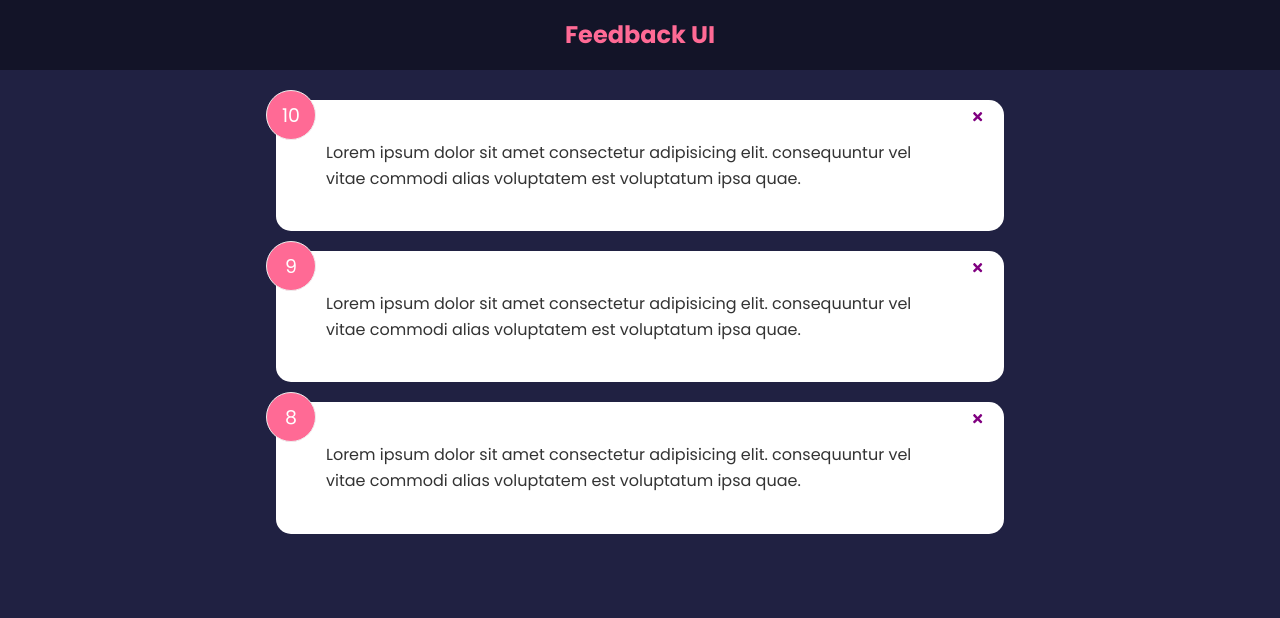
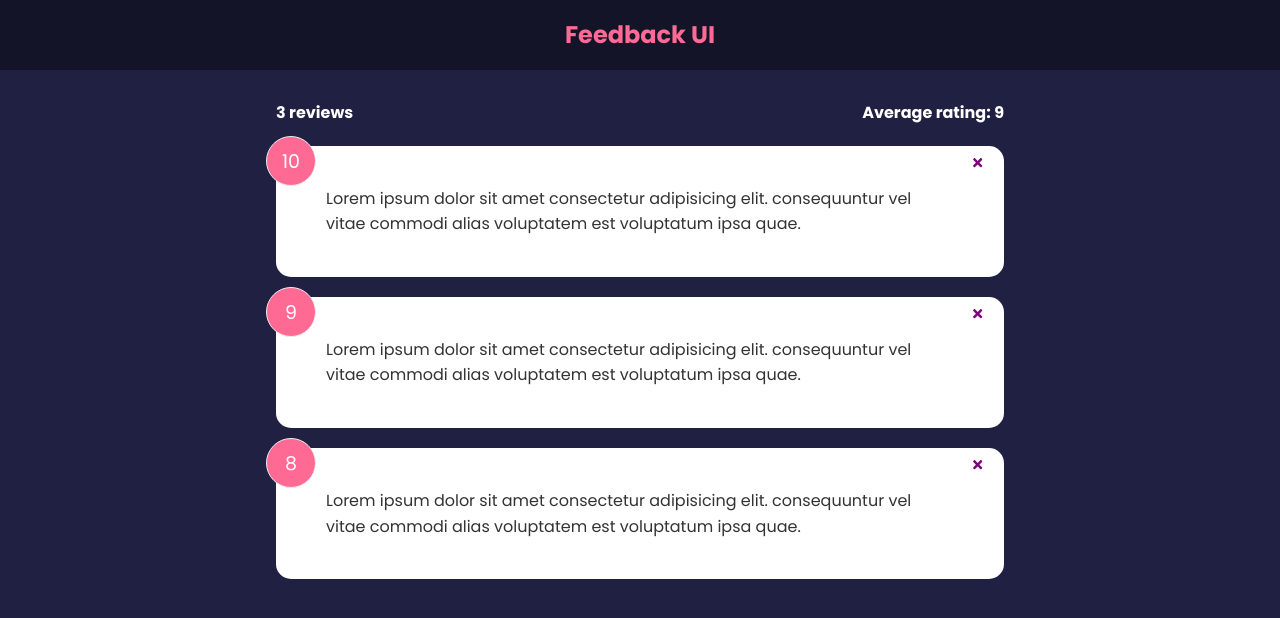
Before and after one commit to MercEzz/feedback-ui, a React (Create React App) app: page / in a window 1280 px wide. Shown: the top 618 px of the page. Built offline with nearby package versions, Linux system fonts and the light colour scheme.

Commit message:
FeedBack stats added

```diff
--- a/src/App.js
+++ b/src/App.js
@@ -1,6 +1,7 @@
 import { useState } from "react";
 
 import FeedBackList from "./components/FeedBackList";
+import FeedBackStats from "./components/FeedBackStats";
 import Header from "./components/Header";
 import FeedbackData from "./data/FeedBackData";
 
@@ -17,6 +18,7 @@
     <>
       <Header />
       <div className="container">
+        <FeedBackStats feedback={feedback} />
         <FeedBackList feedback={feedback} deleteFunc={deleteFeedback} />
       </div>
     </>
--- /dev/null
+++ b/src/components/FeedBackStats.js
@@ -0,0 +1,24 @@
+import PropTypes from "prop-types";
+import React from "react";
+
+const FeedBackStats = ({ feedback }) => {
+  // calculating ratings average
+  let avg =
+    feedback.reduce((acc, cur) => {
+      return acc + cur.rating;
+    }, 0) / feedback.length;
+
+  avg = avg.toFixed(1).replace(/[.,]0$/, "");
+  return (
+    <div className="feedback-stats">
+      <h4>{feedback.length} reviews</h4>
+      <h4>Average rating: {isNaN(avg) ? 0 : avg}</h4>
+    </div>
+  );
+};
+
+FeedBackStats.propTypes = {
+  feedback: PropTypes.array.isRequired,
+};
+
+export default FeedBackStats;
```
